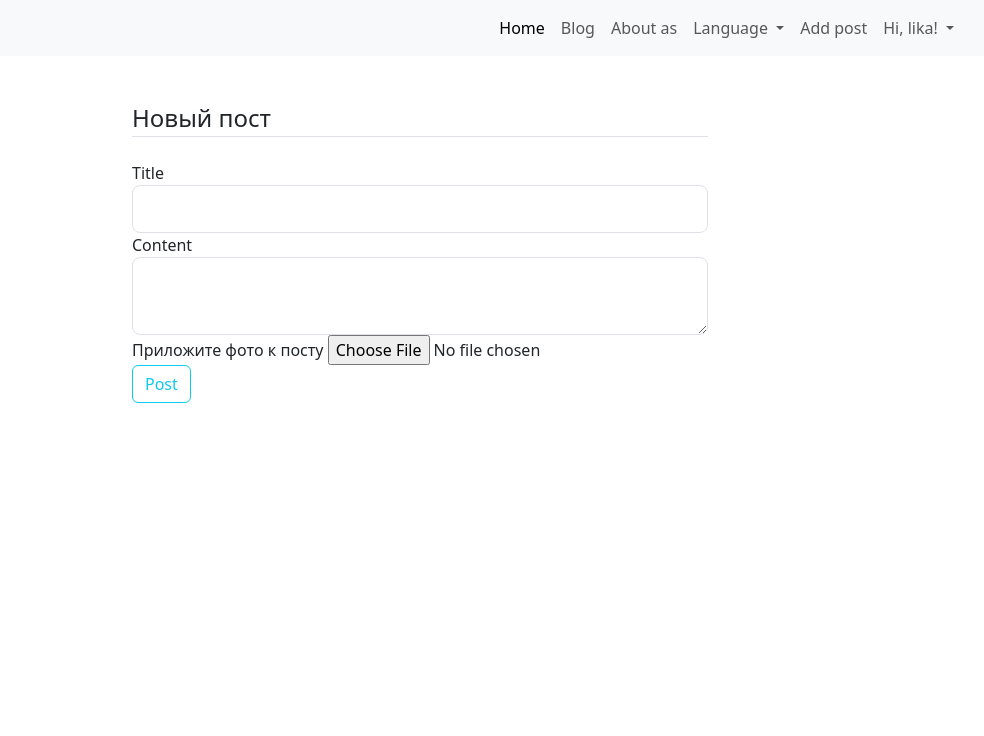
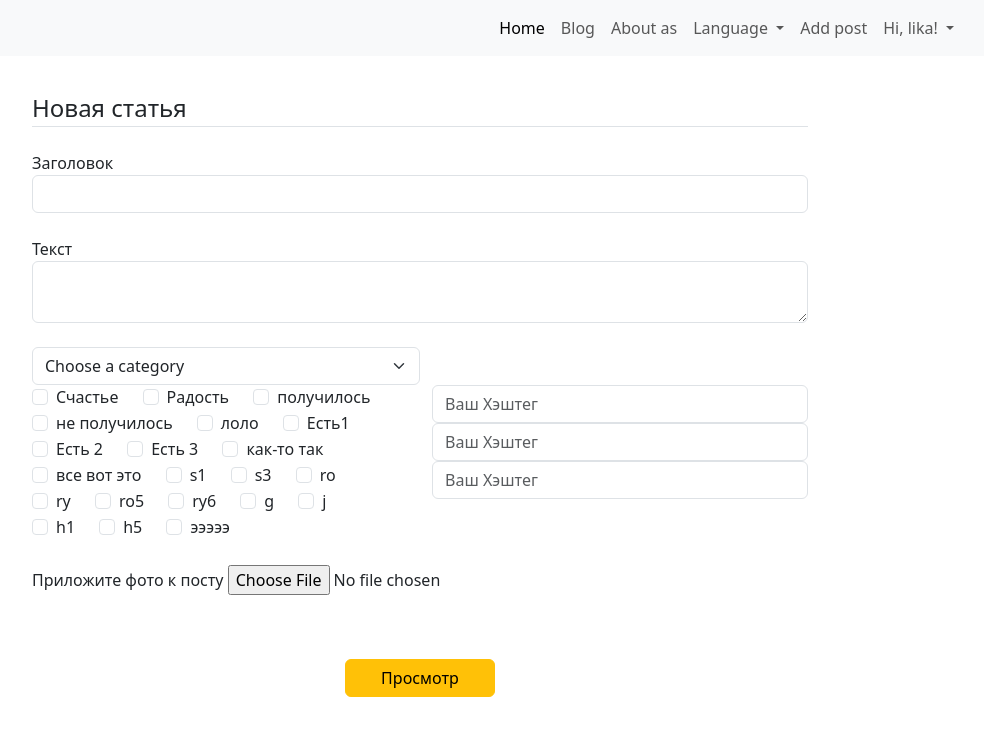
Before and after one commit to Anzhelika007/Git_portfolio, a Flask app: page /post/new in a window 1280 px wide. Shown: the top 736 px of the page, without its empty margins (220-1204 px from the left). Run offline with Flask 2, Linux system fonts and the light colour scheme; a user stored in the database is signed in; data comes from the database, SQL or seed files in the repository; some libraries are stand-ins or nearby versions.

Commit message:
add func write new hashtag

```diff
--- a/flask_blog_portfolio/posts/forms.py
+++ b/flask_blog_portfolio/posts/forms.py
@@ -1,15 +1,19 @@
 from flask_wtf import FlaskForm
 from wtforms import StringField, SubmitField, TextAreaField, FileField
 from wtforms.validators import DataRequired
+from wtforms import SelectField
 from flask_wtf.file import FileAllowed
 
 
 class PostForm(FlaskForm):
-    title = StringField('Title', validators=[DataRequired()])
-    content = TextAreaField('Content', validators=[DataRequired()])
+    title = StringField('Заголовок', validators=[DataRequired()])
+    content = TextAreaField('Текст', validators=[DataRequired()])
     picture = FileField('Приложите фото к посту', validators=[FileAllowed(['jpg', 'png'])])
+    submit = SubmitField('Просмотр')
 
-    submit = SubmitField('Post')
+
+class HashtagForm(FlaskForm):
+    hashtag = StringField('Хештэг', validators=[DataRequired()])
 
 
 class CommentForm(FlaskForm):
--- a/flask_blog_portfolio/posts/routes.py
+++ b/flask_blog_portfolio/posts/routes.py
@@ -1,8 +1,8 @@
 from flask import (render_template, url_for, flash, redirect, request, abort, Blueprint)
 from flask_login import current_user, login_required
 from flask_blog_portfolio import db
-from flask_blog_portfolio.models import Post, Comment, Like
-from flask_blog_portfolio.posts.forms import PostForm, CommentForm, LikeForm
+from flask_blog_portfolio.models import Post, Comment, Like, Category, Hashtag, hashtag_posts
+from flask_blog_portfolio.posts.forms import PostForm, CommentForm, LikeForm, HashtagForm
 from flask_blog_portfolio.users.utils import save_picture
 
 posts = Blueprint('posts', __name__)
@@ -19,17 +19,36 @@ def allpost():
 @posts.route("/post/new", methods=['GET', 'POST'])
 @login_required
 def new_post():
+    categories = Category.query.all()
+    hashtags = Hashtag.query.all()
     form = PostForm()
     picture_name = None
+
     if form.validate_on_submit():
         if form.picture.data:
             picture_name = save_picture(form.picture.data)
-        post = Post(title=form.title.data, content=form.content.data, author=current_user, image_file=picture_name)
+
+        post = Post(title=form.title.data, content=form.content.data, author=current_user, image_file=picture_name,
+                    category_id=request.form['category'])
+
+        hashtags_id = request.form.getlist('hashtags[]')
+        for i in range(3):
+            if request.form[f'hashtag{i+1}']:
+                hastag = Hashtag(name=request.form[f'hashtag{i+1}'])
+                db.session.add(hastag)
+                db.session.commit()
+                hashtags_id.append(hastag.id)
+
+        for i in hashtags_id:
+            hash = Hashtag.query.filter_by(id=int(i)).all()
+            post.hashtags.extend(hash)
+
         db.session.add(post)
         db.session.commit()
+
         flash('Ваш пост создан!', 'success')
-        return redirect(url_for('posts.allpost'))
-    return render_template('create_post.html', title='Новый пост', form=form, image_file=picture_name, legend='Новый пост')
+        return redirect(url_for('posts.post', post_id=post.id))
+    return render_template('create_post.html',  title='Новая статья', form=form,  image_file=picture_name, legend='Новая статья', categories=categories, hashtags=hashtags)
 
 
 @posts.route("/post/<int:post_id>", methods=['GET', 'POST'])
--- a/flask_blog_portfolio/static/css/main.css
+++ b/flask_blog_portfolio/static/css/main.css
@@ -1,6 +1,5 @@
 .title_{
     padding: 30px 0 30px 0;
-
 }
 section, .padding_menu {
     padding-top: 60px;
@@ -49,39 +48,48 @@ section, .padding_menu {
     margin: 0 auto;
 }
 /* Создание статьи */
-.form_create_article {
+.add_post{
+    padding-top: 90px;
     max-width: 800px;
-}
-.text_article {
-    height: 150px;
-}
-.choose_img {
-    align-items: center;
-    justify-content: space-around
-}
-.choose_img_container {
-    min-width: 250px;
-    padding-bottom: 30px;
-}
-.create_article_img{
-    max-width: 250px;
-}
-.create_article_submit {
-    padding-top: 60px;
-    padding-bottom: 60px;
-    justify-content: flex-end;
+    margin: 0 auto;
 }
 .create_article_btn {
     width: 150px;
+}
+.button_post_send {
+    padding-top: 40px;
 }
 .hashtags {
     display: inline-block;
     padding-right: 20px;
 }
 /* Аккаунт */
+.account {
+    padding-top: 90px;
+}
 .account_img {
-    width: 50px;
-    height: 50px;
+    width: 150px;
+    height: 150px;
+}
+.account_label {
+    padding: 10,0, 20, 0;
+}
+.account_posts {
+    padding: 0px;
+    border-top-left-radius: 10px;
+    border-bottom-left-radius: 10px;
+    border-color: white;
+}
+.account_posts_img {
+    border-radius: 10px;
+    height: 100px;
+    width: 200px;
+}
+.account_posts_btn {
+    justify-content: space-between
+}
+.modal_posts_img{
+    padding-right: 10px;
 }
 /* Блог */
 .allpost_head {
@@ -99,3 +107,4 @@ section, .padding_menu {
     align-items: center;
 }
 /* Пост */
+/* Пост */
--- a/flask_blog_portfolio/templates/create_post.html
+++ b/flask_blog_portfolio/templates/create_post.html
@@ -1,55 +1,87 @@
 {% extends "layout.html" %}
 {% block body %}
-<section class="registration">
-    <div class="container-md">
-        <div class="content-section">
+<section class="add_post">
+    <div class="container-sm">
+
         <form method="POST" action="" enctype="multipart/form-data">
             {{ form.hidden_tag() }}
             <fieldset class="form-group">
                 <legend class="border-bottom mb-4">{{ legend }}</legend>
-                    <div class="form-group">
+                <div class="form-group mb-4">
                     {{ form.title.label(class="form-control-label") }}
                     {% if form.title.errors %}
-                        {{ form.title(class="form-control form-control-lg is-invalid") }}
+                    {{ form.title(class="form-control form-control is-invalid") }}
                     <div class="invalid-feedback">
                         {% for error in form.title.errors %}
                         <span>{{ error }}</span>
                         {% endfor %}
                     </div>
                     {% else %}
-                        {{ form.title(class="form-control form-control-lg") }}
+                    {{ form.title(class="form-control form-control") }}
                     {% endif %}
                 </div>
-                    <div class="form-group">
+                <div class="form-group mb-4">
                     {{ form.content.label(class="form-control-label") }}
                     {% if form.content.errors %}
-                        {{ form.content(class="form-control form-control-lg is-invalid") }}
+                    {{ form.content(class="form-control form-control is-invalid") }}
                     <div class="invalid-feedback">
                         {% for error in form.content.errors %}
                         <span>{{ error }}</span>
                         {% endfor %}
                     </div>
                     {% else %}
-                        {{ form.content(class="form-control form-control-lg") }}
+                    {{ form.content(class="form-control form-control") }}
                     {% endif %}
                 </div>
             </fieldset>
-                <div class="form-group">
+
+
+            <div class="form-group mb-4">
+                <div class="col-6">
+                    <select name="category" class="form-select" aria-label="Default select example">
+                        <option selected>Choose a category</option>
+                        {% for category in categories %}
+                        <option value="{{ category.id }}">{{ category.name }}</option>
+                        {% endfor %}
+                    </select>
+                </div>
+                <div class="row form-group mb-4">
+                    <div class="col-6">
+                        {% for hashtag in hashtags %}
+                        <div class="form-check hashtags" name="hashtags">
+                            <input name="hashtags[]" class="form-check-input" type="checkbox" value="{{ hashtag.id }}"
+                                   id="{{ hashtag.id }}">
+                            <label class="form-check-label" for="{{ hashtag.id }}">{{ hashtag.name }}</label>
+                        </div>
+                        {% endfor %}
+                    </div>
+
+                    <div class="col-6">
+                        <div name="hashtags_new">
+                            <input type="text" name="hashtag1"  class="form-control"
+                                   placeholder="Ваш Хэштег">
+                            <input type="text" name="hashtag2" class="form-control"
+                                   placeholder="Ваш Хэштег">
+                            <input type="text" name="hashtag3"  class="form-control"
+                                   placeholder="Ваш Хэштег">
+                        </div>
+                    </div>
+                </div>
+                <div class="form-group mb-4">
                     {{ form.picture.label() }}
                     {{ form.picture(class="form-control-file") }}
                     {% if form.picture.errors %}
                     {% for error in form.picture.errors %}
-                    <span class="text-danger">{{ error }}</span></br>
+                    <span class="text-danger create_article_btn">{{ error }}</span></br>
                     {% endfor %}
                     {% endif %}
                 </div>
 
-
-                <div class="form-group">
-                    {{ form.submit(class="btn btn-outline-info") }}
+                <div class="form-group mb-4 text-center button_post_send">
+                    {{ form.submit(class="btn btn-warning create_article_btn") }}
+                </div>
             </div>
         </form>
     </div>
-    </div>
 </section>
 {% endblock %}
```
Also changed, not shown: flask_blog_portfolio/models.py (+28 -8 lines), flask_blog_portfolio/templates/account.html (+46 -32 lines), flask_blog_portfolio/templates/post.html (+10 -10 lines), flask_blog_portfolio/site.db. Lines whose indentation alone changed are shown as unchanged.
